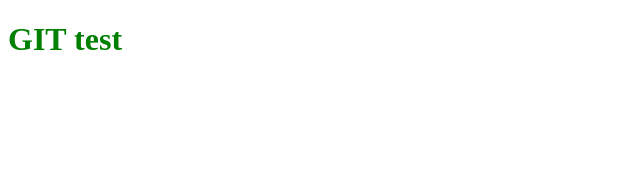
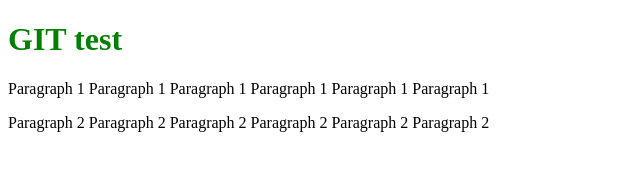
Before and after one commit to Sakthi020/git-test, a plain HTML site: page index.html in a window 1280 px wide. Shown: the whole page, without its empty margins (0-640 px from the left). Drawn offline with Linux system fonts and the light colour scheme.

Commit message:
paragaraph added

```diff
--- a/index.html
+++ b/index.html
@@ -7,5 +7,8 @@
 </head>
 <body>
     <h1 style="color: green;">GIT test</h1>
+
+    <p>Paragraph 1 Paragraph 1 Paragraph 1 Paragraph 1 Paragraph 1 Paragraph 1</p>
+    <p>Paragraph 2 Paragraph 2 Paragraph 2 Paragraph 2 Paragraph 2 Paragraph 2</p>
 </body>
 </html>
```
